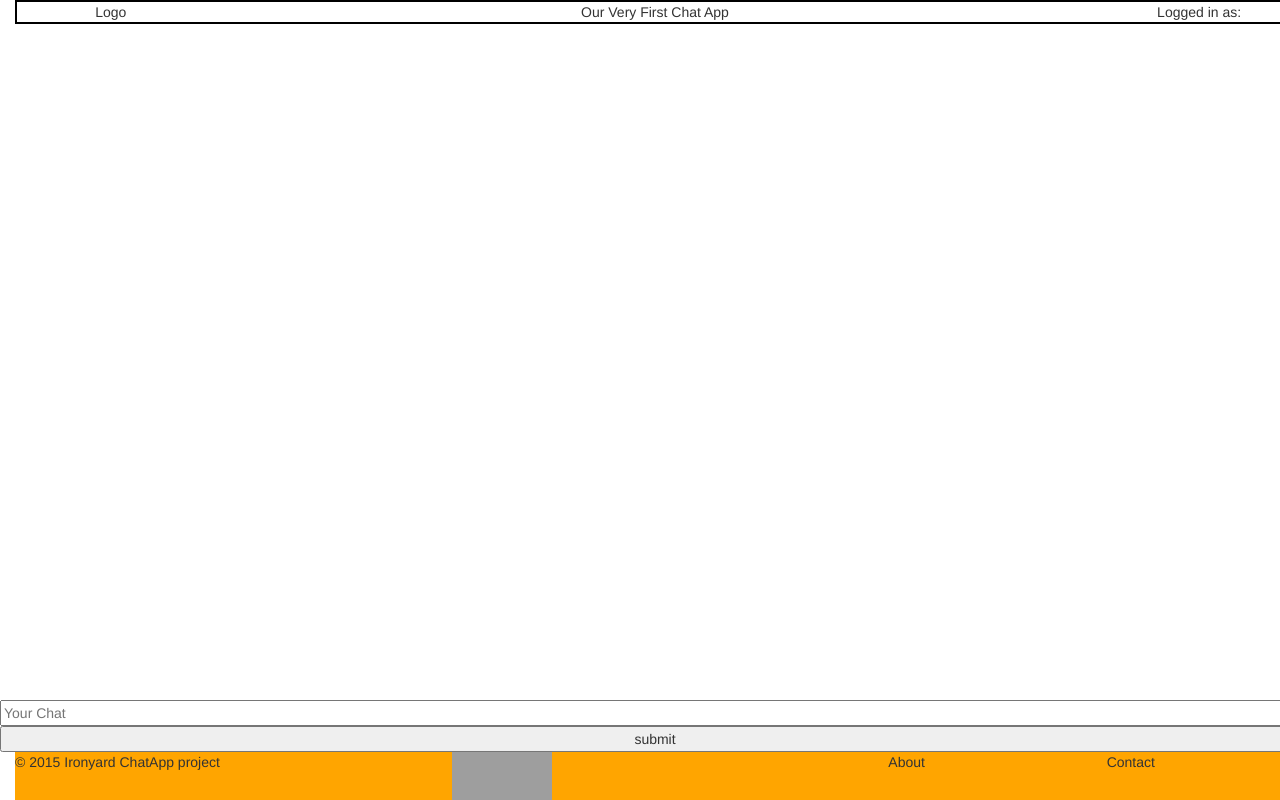
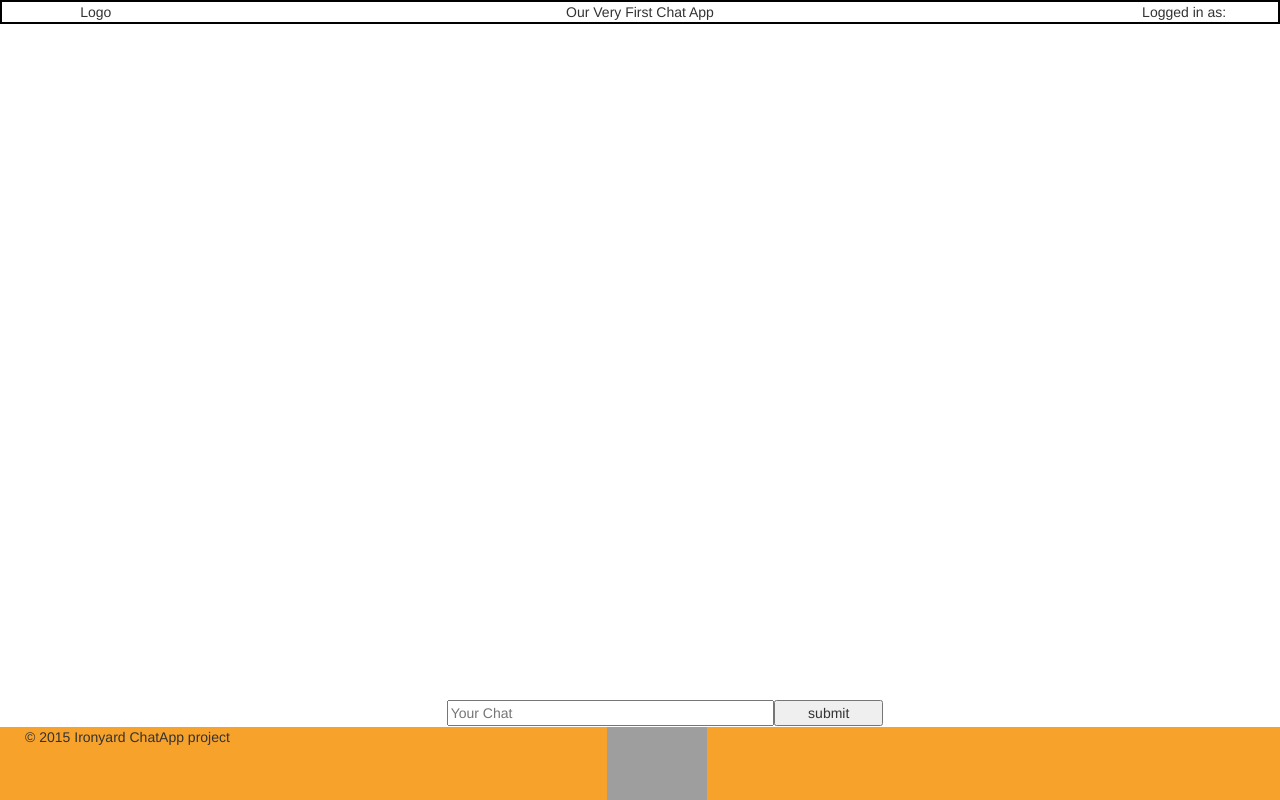
Before and after one commit to TIY-Charleston-Front-End-Oct2015/babbage, a website: page playground.html in a window 1280 px wide. Both pictures are taken after typing "Sample" into the empty fields and a click on the button "Sign in". Drawn offline with nearby package versions, Linux system fonts and the light colour scheme; no server answers; grey boxes are pictures that could not be loaded.

Commit message:
added styling

```diff
--- a/playground.html
+++ b/playground.html
@@ -60,18 +60,26 @@
 
 
     <footer>
-      <div class="row">
+      <div class="row talk">
+        <form id="chatMessage" action="">
+        <div class="col-md-4 noPadding"></div>
+        <div class="col-md-3 noPadding">
+            <input type="text" name="msg" placeholder="Your Chat">
+        </div>
+        <div class="col-md-1 noPadding"><input type="submit" value="submit"></div>
+        <div class="col-md-4 noPadding"></div>
+      </form>
 
-        <form id="chatMessage" action="">
+        <!-- <form id="chatMessage" action="">
           <input type="text" name="msg" placeholder="Your Chat">
           <input type="submit" value="submit">
-        </form>
+        </form> -->
       </div>
       <div class="row">
           <div class="col-md-4">© 2015 Ironyard ChatApp project</div>
           <div class="col-md-4 logo"><img src="  http://www.bumpshake.com/wp-content/uploads/2014/04/panel3_web_smaller.jpg" alt=""></div>
-          <div class="col-md-2 about">About</div>
-          <div class="col-md-2 contact">Contact</div>
+          <div class="col-md-2 about"></div>
+          <div class="col-md-2 contact"></div>
       </div>
     </footer>
     </div>
--- a/sassy.scss
+++ b/sassy.scss
@@ -68,23 +68,28 @@ footer {
   position: fixed;
   bottom: 0;
   width: 100%;
-  background-color: orange;
+  background-color: #F7A22B;
   /* Set the fixed height of the footer here */
   height: 100px;
   margin: 0;
   padding: 0;
+  .talk{
+    background-color: white;
+  }
+  .col-md-4 {
+    margin-left: 25px;
+  }
   img{
+    margin-left: 120px;
     width: 100px;
     background-color: transparent;
   }
-  col-md-2 {
-    color: white;
-    text-decoration: none;
-    &:hover {
-      background-color: #f5f5f5;
-    }
-  }
 
+}
+
+.container-fluid {
+    padding-right: 0;
+    padding-left: 0;
 }
 .hidden {
   display: none;
--- a/styles.css
+++ b/styles.css
@@ -55,19 +55,23 @@ footer {
   position: fixed;
   bottom: 0;
   width: 100%;
-  background-color: orange;
+  background-color: #F7A22B;
   /* Set the fixed height of the footer here */
   height: 100px;
   margin: 0;
   padding: 0; }
+  footer .talk {
+    background-color: white; }
+  footer .col-md-4 {
+    margin-left: 25px; }
   footer img {
+    margin-left: 120px;
     width: 100px;
     background-color: transparent; }
-  footer col-md-2 {
-    color: white;
-    text-decoration: none; }
-    footer col-md-2:hover {
-      background-color: #f5f5f5; }
+
+.container-fluid {
+  padding-right: 0;
+  padding-left: 0; }
 
 .hidden {
   display: none; }
```
